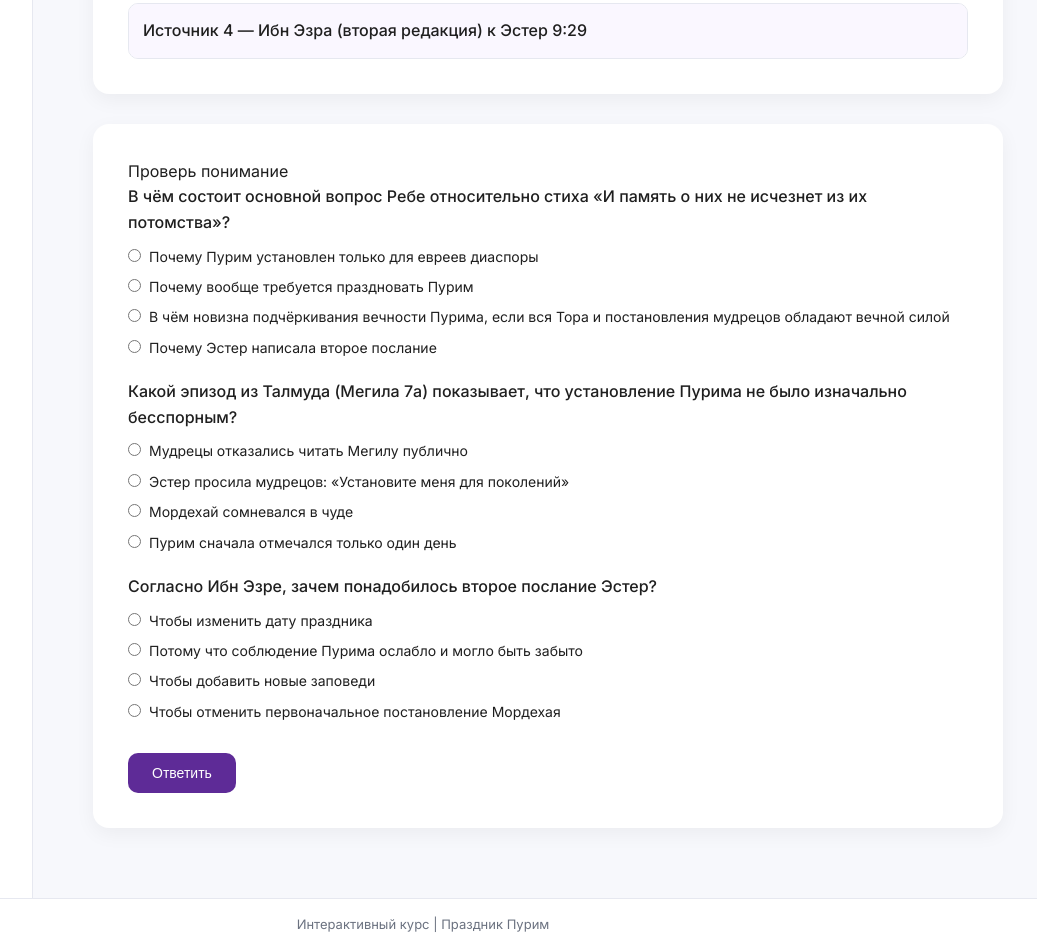
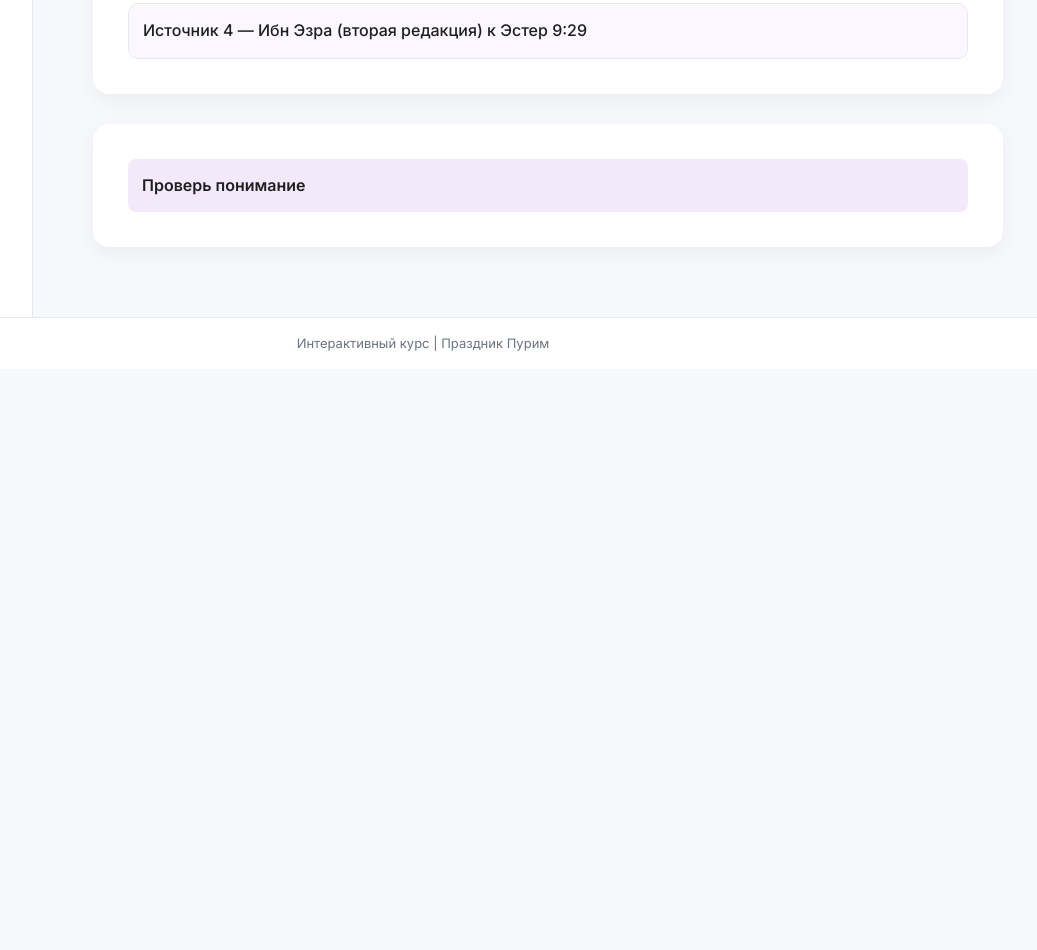
Before and after one commit to TeacherRG/Mypurim, a plain HTML site: page index.html in a window 1280 px wide. Shown: the part 876-1826 px from the top of the page, without its empty margins (217-1254 px from the left). After the commit the page ends 1245 px from the top, so only its background shows below. Drawn offline with Linux system fonts and the light colour scheme.

Commit message:
Add styles for quiz accordion
Added styles for quiz accordion component.

```diff
--- a/styles.css
+++ b/styles.css
@@ -336,3 +336,32 @@ blockquote {
         text-align: left;
     }
 }
+/* =============================
+   QUIZ ACCORDION
+============================= */
+
+.quiz-header {
+    background: #f3e9fb;
+    padding: 14px;
+    font-weight: 600;
+    cursor: pointer;
+    border-radius: 8px;
+}
+
+.quiz-body {
+    max-height: 1000px;
+    overflow: hidden;
+    transition: 0.3s ease;
+    padding-top: 15px;
+}
+
+.quiz-body:not(.open) {
+    max-height: 0;
+    padding-top: 0;
+    overflow: hidden;
+}
+
+.quiz-result {
+    margin-top: 10px;
+    font-weight: 500;
+}
```
